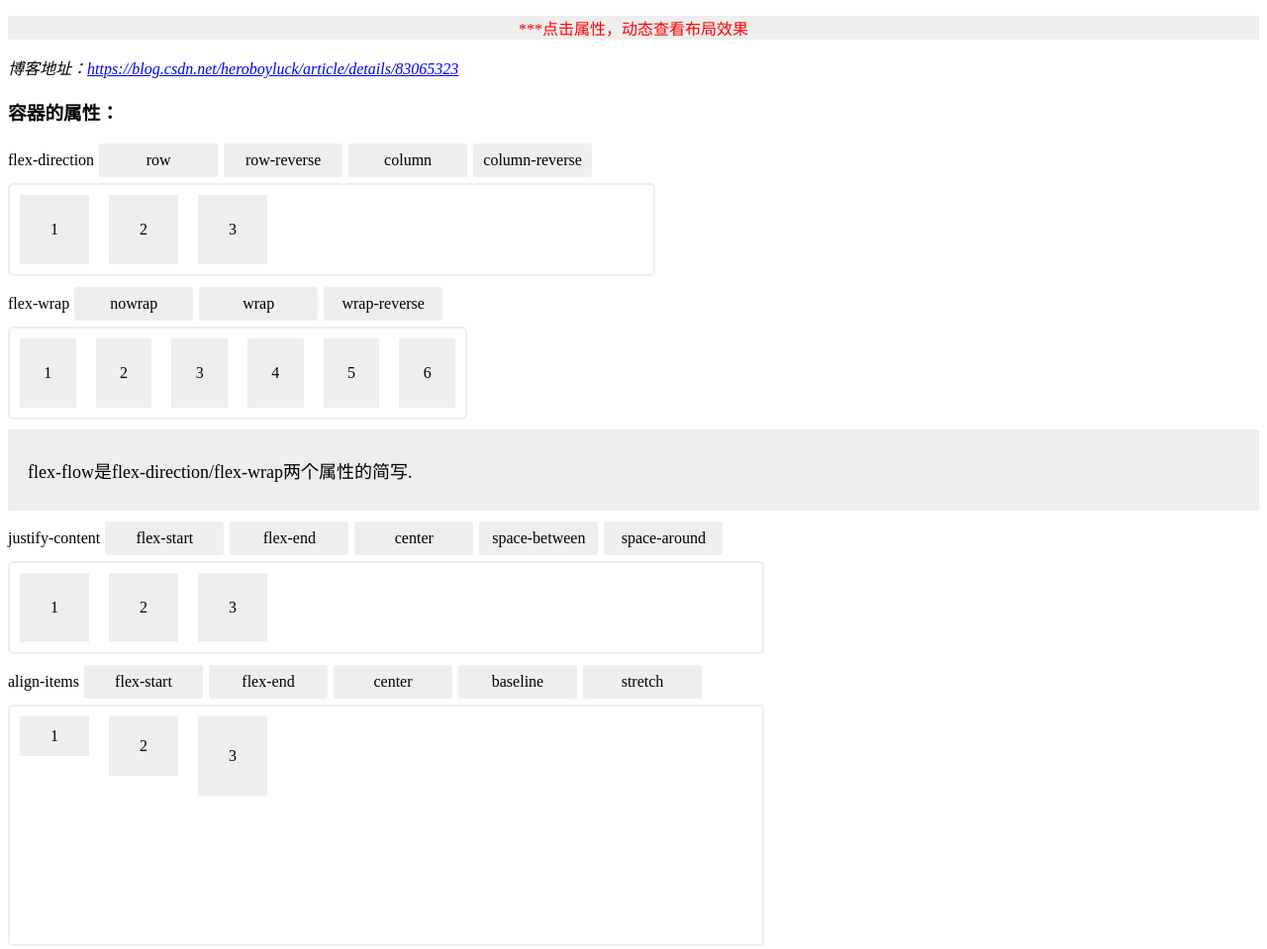
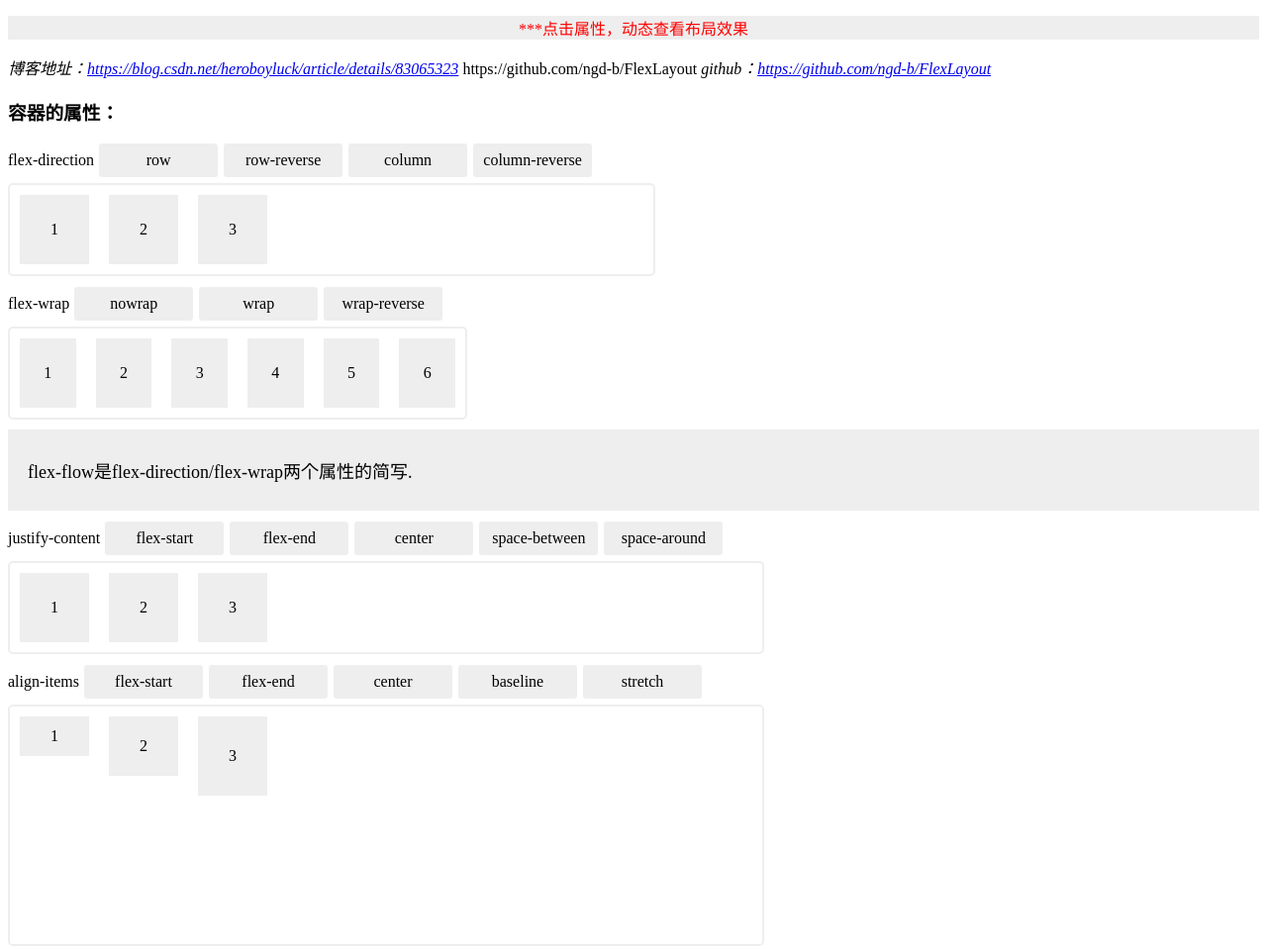
Before and after one commit to ngd-b/FlexLayout, a plain HTML site: page index.html in a window 1280 px wide. Shown: the top 959 px of the page at 99% size. Drawn offline with Linux system fonts and the light colour scheme.

Commit message:
Update index.html
add github address

```diff
--- a/index.html
+++ b/index.html
@@ -9,6 +9,8 @@
 	<div class="container">
 		<p style="background-color:#eee;text-align:center;color:red;">***点击属性，动态查看布局效果</p>
 		<cite>博客地址：<a href="https://blog.csdn.net/heroboyluck/article/details/83065323">https://blog.csdn.net/heroboyluck/article/details/83065323</a></cite>
+		https://github.com/ngd-b/FlexLayout
+		<cite>github：<a href="https://github.com/ngd-b/FlexLayout">https://github.com/ngd-b/FlexLayout</a></cite>
 		<h3>容器的属性：</h3>
 		<div class="container-item">
 			<div class="select">
```
